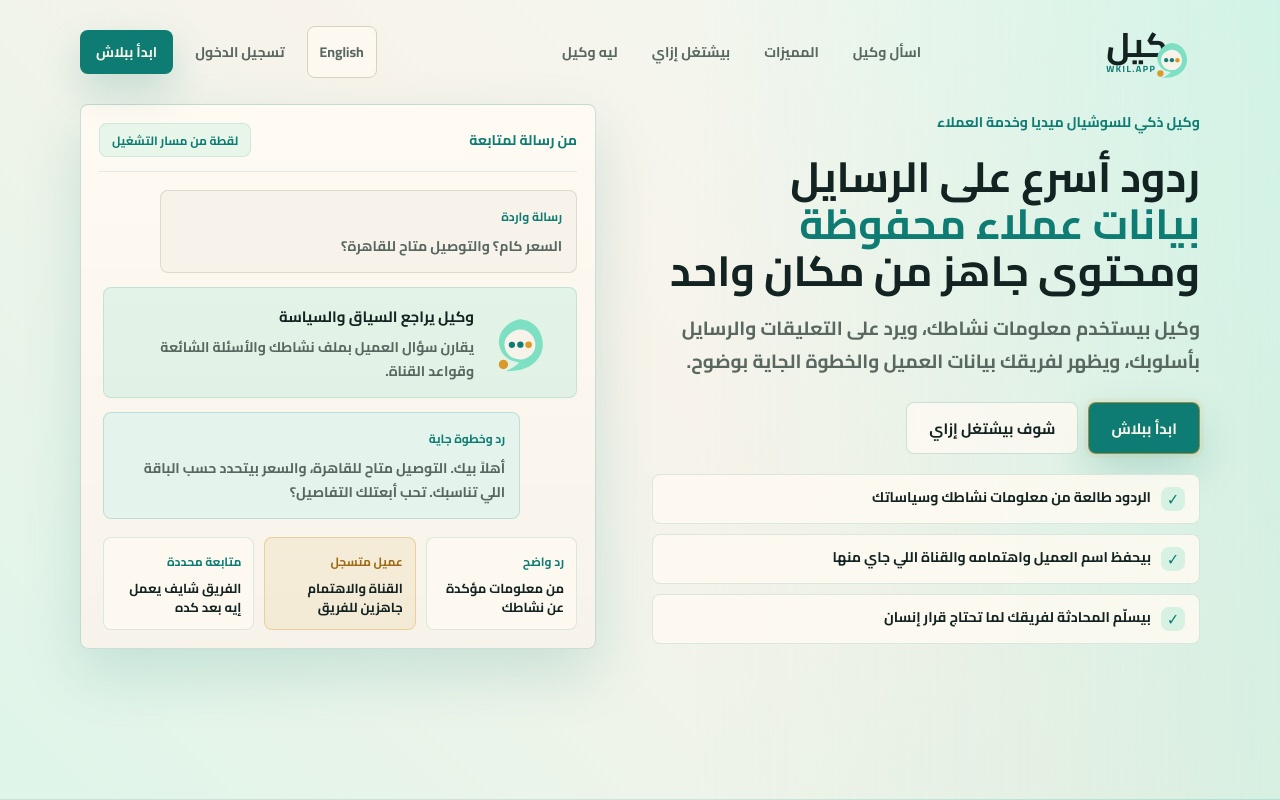
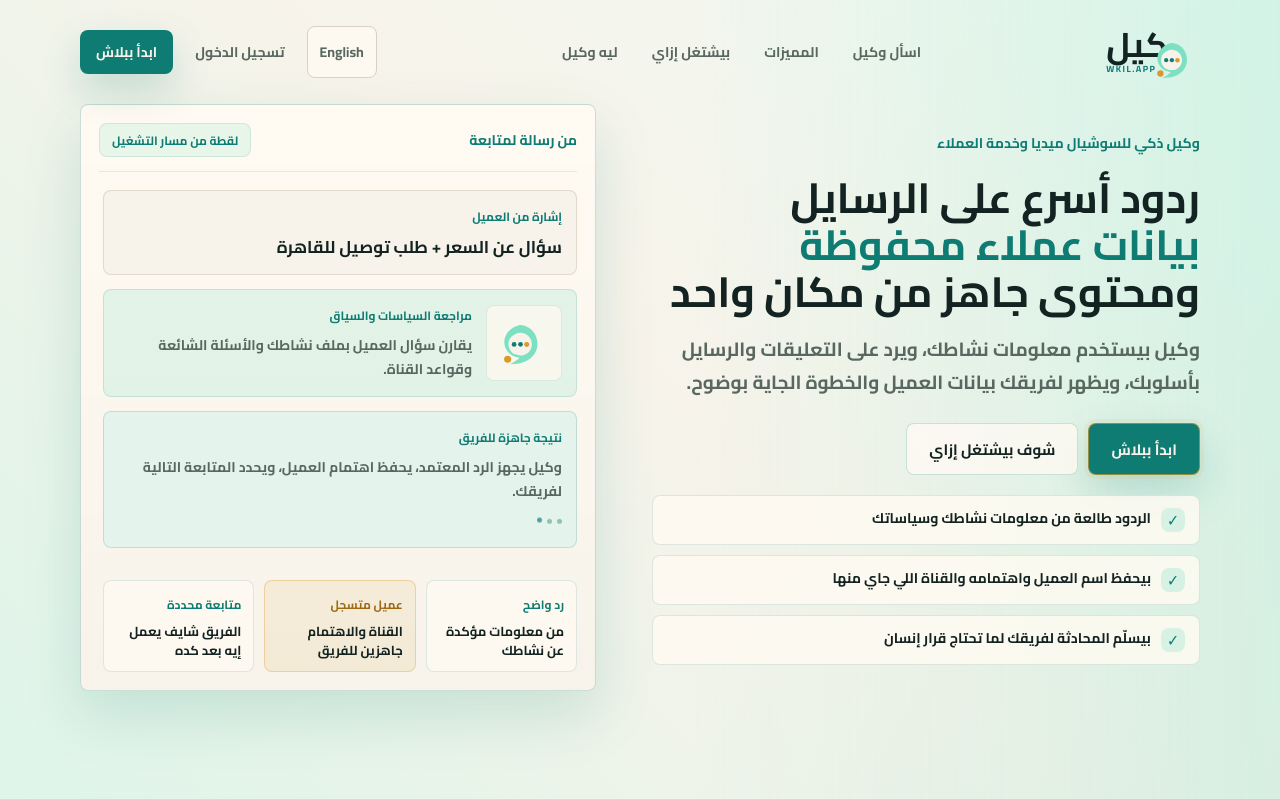
Before and after one commit to neutroon/wkil-landing, a Next.js app: page /ar in a window 1280 px wide. Shown: the top 800 px of the page. Built offline with nearby package versions, Linux system fonts and the light colour scheme; no server answers.

Commit message:
Separate landing hero preview from chat demo

```diff
--- a/messages/ar/landing.json
+++ b/messages/ar/landing.json
@@ -49,12 +49,12 @@
     "ariaLabel": "معاينة منتج وكيل",
     "status": "من رسالة لمتابعة",
     "label": "لقطة من مسار التشغيل",
-    "customerLabel": "رسالة واردة",
-    "customerMessage": "السعر كام؟ والتوصيل متاح للقاهرة؟",
-    "agentTitle": "وكيل يراجع السياق والسياسة",
+    "customerLabel": "إشارة من العميل",
+    "customerMessage": "سؤال عن السعر + طلب توصيل للقاهرة",
+    "agentTitle": "مراجعة السياسات والسياق",
     "agentText": "يقارن سؤال العميل بملف نشاطك والأسئلة الشائعة وقواعد القناة.",
-    "replyLabel": "رد وخطوة جاية",
-    "replyMessage": "أهلاً بيك. التوصيل متاح للقاهرة، والسعر بيتحدد حسب الباقة اللي تناسبك. تحب أبعتلك التفاصيل؟",
+    "replyLabel": "نتيجة جاهزة للفريق",
+    "replyMessage": "وكيل يجهز الرد المعتمد، يحفظ اهتمام العميل، ويحدد المتابعة التالية لفريقك.",
     "results": [
       {
         "title": "رد واضح",
--- a/messages/en/landing.json
+++ b/messages/en/landing.json
@@ -49,12 +49,12 @@
     "ariaLabel": "Wkil product preview",
     "status": "Message to follow-up",
     "label": "Workflow snapshot",
-    "customerLabel": "Incoming message",
-    "customerMessage": "What is the price? Is delivery available in Cairo?",
-    "agentTitle": "Wkil checks context and policy",
+    "customerLabel": "Customer signal",
+    "customerMessage": "Pricing question + Cairo delivery request detected",
+    "agentTitle": "Policy and context check",
     "agentText": "It reviews the customer question against your business profile, FAQs, and channel rules.",
-    "replyLabel": "Reply and next step",
-    "replyMessage": "Hi. Delivery is available in Cairo, and pricing depends on the plan that fits you. Would you like me to send the details?",
+    "replyLabel": "Team-ready outcome",
+    "replyMessage": "Wkil prepares the approved answer, saves the customer interest, and marks the next follow-up for your team.",
     "results": [
       {
         "title": "Clear reply",
--- a/src/app/globals.css
+++ b/src/app/globals.css
@@ -409,7 +409,7 @@ h1 span {
 }
 
 .product-card-top,
-.agent-step,
+.ops-center,
 .result-strip,
 .trust-grid,
 .service-head,
@@ -460,35 +460,66 @@ h1 span {
   scrollbar-width: thin;
 }
 
-.conversation {
+.demo-reveal {
+  animation: preview-step-in 260ms ease-out both;
+}
+
+.operations-preview {
   display: grid;
   gap: 14px;
 }
 
-.demo-reveal {
-  animation: preview-step-in 260ms ease-out both;
-}
-
-.message,
-.agent-step {
+.ops-signal,
+.ops-center,
+.ops-board {
   border-radius: 8px;
   padding: 14px;
 }
 
-.message {
+.ops-signal {
   background: var(--ivory);
   border: 1px solid rgba(216, 208, 194, 0.75);
-  max-width: 88%;
-}
-
-.message.agent {
+}
+
+.ops-signal strong {
+  color: var(--ink);
+  display: block;
+  font-size: 17px;
+  font-weight: 950;
+  line-height: 1.55;
+}
+
+.ops-center {
+  background: rgba(126, 224, 195, 0.2);
+  border: 1px solid rgba(14, 124, 115, 0.14);
+  gap: 14px;
+}
+
+.ops-mark {
+  align-items: center;
+  background: rgba(255, 250, 242, 0.72);
+  border: 1px solid rgba(14, 124, 115, 0.12);
+  border-radius: 8px;
+  display: flex;
+  flex: 0 0 auto;
+  height: 76px;
+  justify-content: center;
+  width: 76px;
+}
+
+.ops-mark img {
+  height: 56px;
+  width: 56px;
+}
+
+.ops-board {
   background: var(--soft);
-  border-color: rgba(14, 124, 115, 0.18);
-  justify-self: end;
-}
-
-.message span,
-.agent-step span,
+  border: 1px solid rgba(14, 124, 115, 0.18);
+}
+
+.ops-signal span,
+.ops-center span,
+.ops-board span,
 .result-card span {
   color: var(--teal);
   display: block;
@@ -497,8 +528,8 @@ h1 span {
   margin-bottom: 6px;
 }
 
-.message p,
-.agent-step p,
+.ops-center p,
+.ops-board p,
 .service-card p,
 .workflow-item p,
 .trust-card p,
@@ -510,61 +541,14 @@ h1 span {
   margin-bottom: 0;
 }
 
-.agent-step {
-  background: rgba(126, 224, 195, 0.2);
-  border: 1px solid rgba(14, 124, 115, 0.14);
-  gap: 14px;
-}
-
-.agent-step.is-processing {
-  overflow: hidden;
-  position: relative;
-}
-
-.agent-step.is-processing::after {
-  animation: agent-processing-line 900ms ease-in-out infinite;
-  background: linear-gradient(
-    90deg,
-    transparent,
-    rgba(14, 124, 115, 0.52),
-    transparent
-  );
-  content: "";
-  height: 2px;
-  inset-block-end: 0;
-  inset-inline: 0;
-  position: absolute;
-  transform: translateX(-100%);
-}
-
-.agent-step p {
-  color: var(--muted);
-}
-
-.agent-step strong {
-  color: var(--ink);
-}
-
-.agent-step img {
-  height: 74px;
-  width: 74px;
-}
-
-.agent-step strong {
-  display: block;
-  font-size: 15px;
-  font-weight: 950;
-  margin-bottom: 4px;
-}
-
-.processing-dots {
+.ops-progress {
   align-items: center;
   display: inline-flex;
   gap: 5px;
-  margin-top: 10px;
-}
-
-.agent-step .processing-dots span {
+  margin-top: 12px;
+}
+
+.ops-progress span {
   animation: processing-dot 720ms ease-in-out infinite;
   background: var(--teal);
   border-radius: 50%;
@@ -575,11 +559,11 @@ h1 span {
   width: 5px;
 }
 
-.agent-step .processing-dots span:nth-child(2) {
+.ops-progress span:nth-child(2) {
   animation-delay: 120ms;
 }
 
-.agent-step .processing-dots span:nth-child(3) {
+.ops-progress span:nth-child(3) {
   animation-delay: 240ms;
 }
 
@@ -1642,16 +1626,6 @@ h1 span {
   to {
     opacity: 1;
     transform: translateY(0);
-  }
-}
-
-@keyframes agent-processing-line {
-  0% {
-    transform: translateX(-100%);
-  }
-
-  100% {
-    transform: translateX(100%);
   }
 }
 
@@ -1819,10 +1793,6 @@ h1 span {
     flex-direction: column;
   }
 
-  .message {
-    max-width: 100%;
-  }
-
   .waitlist-form-bottom {
     align-items: stretch;
     flex-direction: column;
@@ -1912,7 +1882,7 @@ h1 span {
     padding: 14px;
   }
 
-  .agent-step {
+  .ops-center {
     align-items: flex-start;
     flex-direction: column;
   }
--- a/src/components/LandingProductPreview.tsx
+++ b/src/components/LandingProductPreview.tsx
@@ -22,29 +22,34 @@ export function LandingProductPreview({
         <span className="preview-mode-chip">{preview.label}</span>
       </div>
 
-      <div className="preview-stage">
-        <div className="conversation hero-workflow-preview">
-          <div className="message customer demo-reveal">
+      <div className="preview-stage operations-preview">
+        <div className="ops-signal demo-reveal">
           <span>{preview.customerLabel}</span>
-            <p>{preview.customerMessage}</p>
+          <strong>{preview.customerMessage}</strong>
         </div>
 
-          <div className="agent-step demo-reveal">
+        <div className="ops-center demo-reveal">
+          <div className="ops-mark">
             <Image
               src="/assets/wkil-mark.svg"
               alt={brand.markAlt}
-              width={92}
-              height={92}
+              width={72}
+              height={72}
             />
+          </div>
           <div>
-              <strong>{preview.agentTitle}</strong>
+            <span>{preview.agentTitle}</span>
             <p>{preview.agentText}</p>
           </div>
         </div>
 
-          <div className="message agent demo-reveal">
+        <div className="ops-board demo-reveal">
           <span>{preview.replyLabel}</span>
           <p>{preview.replyMessage}</p>
+          <div className="ops-progress" aria-hidden="true">
+            <span />
+            <span />
+            <span />
           </div>
         </div>
 
```
Lines whose indentation alone changed are shown as unchanged.
